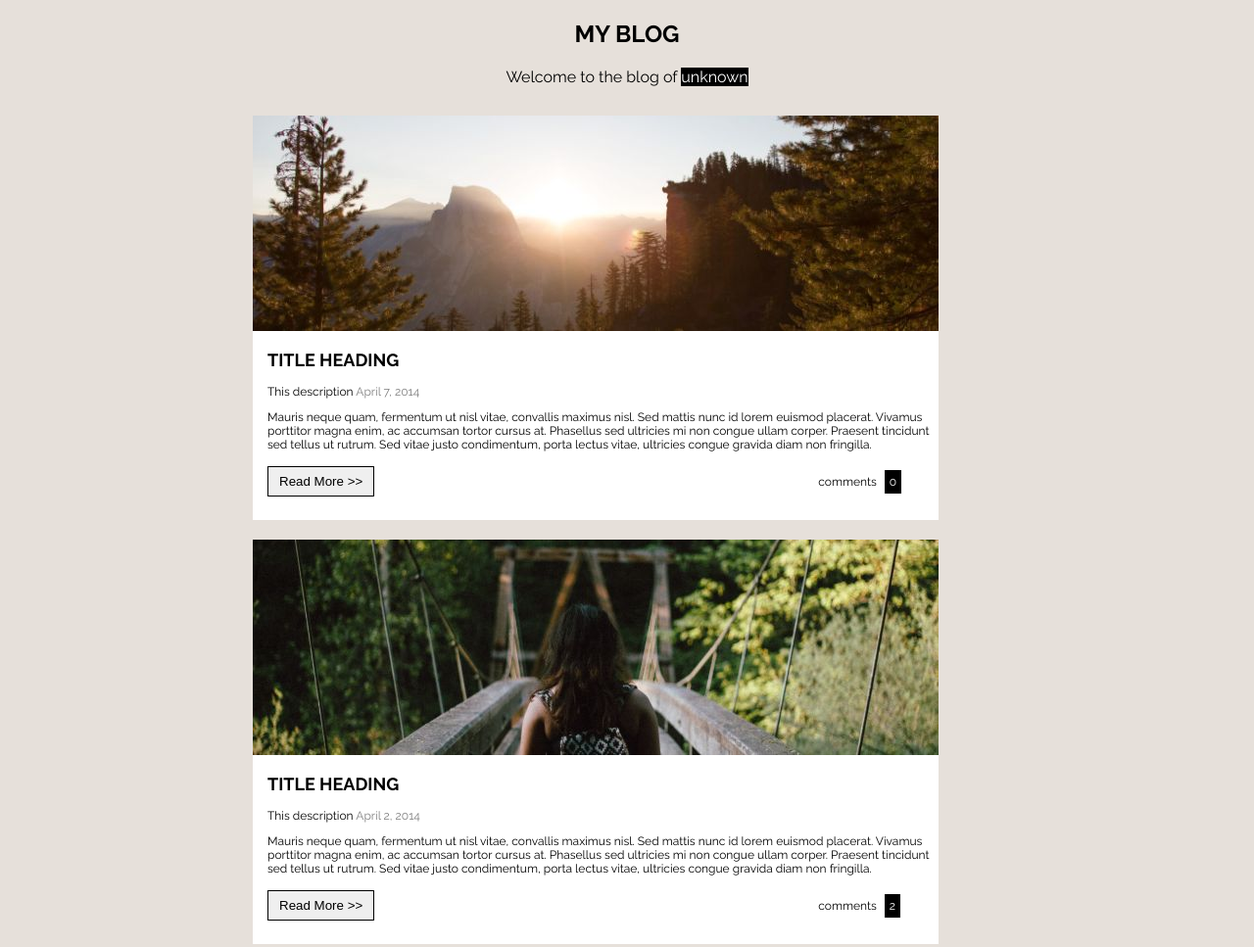
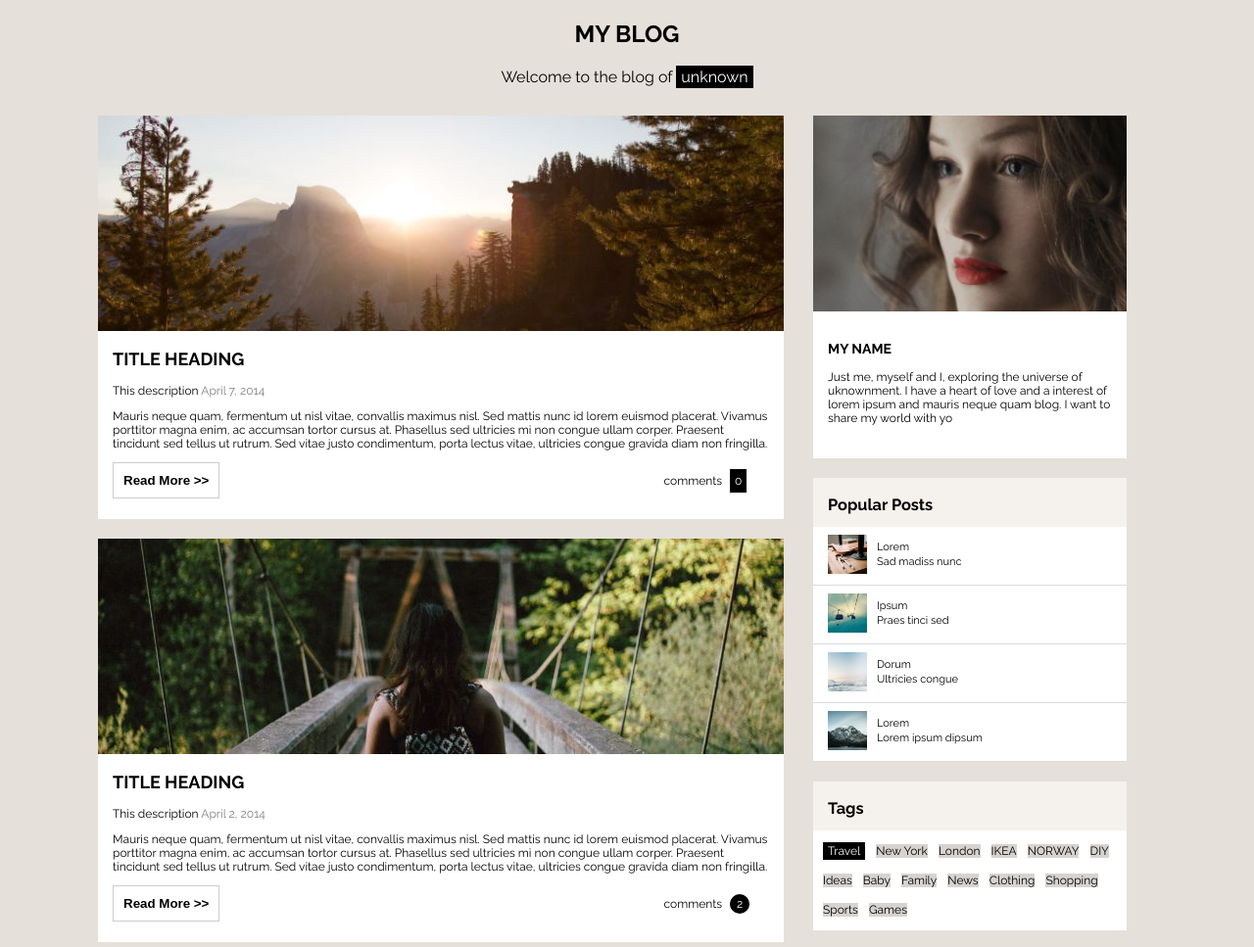
Before and after one commit to roinp/firtsBlog, a plain HTML site: page index.html in a window 1280 px wide. Shown: the top 967 px of the page at 98% size. Drawn offline with Linux system fonts and the light colour scheme.

Commit message:
css fixes

```diff
--- a/index.css
+++ b/index.css
@@ -9,14 +9,21 @@ body {
     display: block;
 }
 
-.black {
+.black, .spans .black {
     background-color: black;
     color: white;
+    padding: 2px 5px;
+}
+
+.round.black {
+    border-radius: 50%;
+    padding: 3px 7px;
 }
 
 .left-wrapper {
-    margin: 30px 0 0 250px;
     display: inline-block;
+    margin-right: 30px;
+    font-size: 14px;
 
 }
 
@@ -33,7 +40,7 @@ body {
 
 .container-text {
     font-size: 12px;
-    margin-left: 15px;
+    margin: 0 15px;
 }
 
 .left-first-container span {
@@ -41,9 +48,11 @@ body {
 }
 
 .left-first-container button {
-    padding: 7px 11px;
-    border: 1px solid black;
+    padding: 10px;
+    border: 1px solid #ccc;
     display: inline-block;
+    font-weight: bold;
+    background-color: white;
 }
 
 .container-footer button {
@@ -63,15 +72,14 @@ body {
 }
 
 .rigth-wrapper {
-    width: 350px;
+    width: 320px;
     height: 850px;
     display: inline-block;
     vertical-align: top;
-    margin: 30px 20px 40px;
+    font-size: 14px;
 }
 
 .rigth-first-container {
-    width: 350px;
     height: 200px;
 
 
@@ -83,38 +91,35 @@ body {
 }
 
 .container-text1 {
-    width: 350px;
     height: 120px;
     font-size: 12px;
     background-color: white;
-    padding-top: 17px;
+    padding: 0 15px;
+    box-sizing: border-box;
+}
+
+.container-text1 h3 {
+    margin-top: 30px;
 
 }
 
-h3 {
-    margin-top: 30px;
-}
-
 .post {
-    width: 350px;
-    height: 350px;
     background-color:white;
-    text-align: left;
-   margin-top: 50px;
+    margin-top: 20px;
 }
 
 
 .pic1  {
-   height: 60px;
-   width: 350px;
-   margin-bottom: 6px;
-   border: 1px solid gainsboro;
+   border-bottom: 1px solid gainsboro;
+   font-size: 0;
+   padding: 8px 15px;
+   box-sizing: border-box;
 }
 
 .pic-div {
     display: inline-block;
-    height: 50px;
-    width: 50px;
+    width: 40px;
+    font-size: 14px;
 
 }
 
@@ -124,20 +129,21 @@ h3 {
 
 .pic-text {
     display: inline-block;
-    line-height: 5px;
-    vertical-align:top;
+    line-height: 4px;
+    vertical-align: top;
     margin-left: 10px;
+    font-size: 11px;
 }
 
 .ligth {
     background-color:rgb(245, 241, 237);
-    width: 350px;
     height: 50px;
+    box-sizing: border-box;
+    padding: 2px 15px;
 }
 
 .end {
     background-color:rgb(245, 241, 237);
-    width: 350px;
     height: 40px;
 }
 
@@ -145,14 +151,20 @@ h3 {
     font-size: 12px;
     line-height: 30px;
     background-color: white;
-
+    padding: 6px;
 }
 .spans span {
     background-color:rgb(214, 211, 208);
     margin:4px;
 }
 
-.black1 {
-    background-color: black !important;
-    color: white;
+.main {
+    margin: 30px auto 0;
+    width: 1080px;
+    font-size: 0;
 }
+
+.rigthText {
+    background-color: white;
+
+}
--- a/index.html
+++ b/index.html
@@ -13,6 +13,7 @@
         <span> Welcome to the blog of
          <span class="black">unknown</span>
     </div>
+    <div class="main">
         <div class="left-wrapper">
          <div class="left-first-container">
             <img src="./images/woods.jpg">
@@ -50,13 +51,14 @@
                 <div class="container-footer">
                     <button>Read More >></button>
                     <p>comments</p>
-                    <span class="black">2</span>
+                    <span class="black round">2</span>
                 </div>
             </div>
         </div>
 
     </div>
     <div class="rigth-wrapper">
+        <div class="rigthText">
             <div class="rigth-first-container">
                 <img src="./images/avatar_g.jpg" alt="avatar">
             </div>
@@ -66,6 +68,8 @@
                     I have a heart of love and a interest of lorem ipsum and mauris neque quam blog.
                     I want to share my world with yo</p>
             </div>
+        </div>
+        <div class="pic-list">
             <div class="post">
                 <div class="ligth"><h3>Popular Posts</h3></div>
                 <div class="pic1">
@@ -104,11 +108,14 @@
                         <p>Lorem ipsum dipsum</p>
                         </div>
                 </div>
-            <div class="end">
-                <div class="tetxs"><h3>tags</h3></div>
+            </div>
+        </div>
+        <div class="end-wrapper">
+            <div class="post">
+                <div class="ligth"><h3>Tags</h3></div>
             </div>
                 <div class="spans">
-                    <span class="black1">Travel</span>
+                    <span class="black">Travel</span>
                     <span>New York</span>
                     <span>London</span>
                     <span>IKEA</span>
@@ -126,5 +133,6 @@
                 </div>
         </div>
     </div>
+    </div>
 </body>
 </html>
```
Lines whose indentation alone changed are shown as unchanged.
